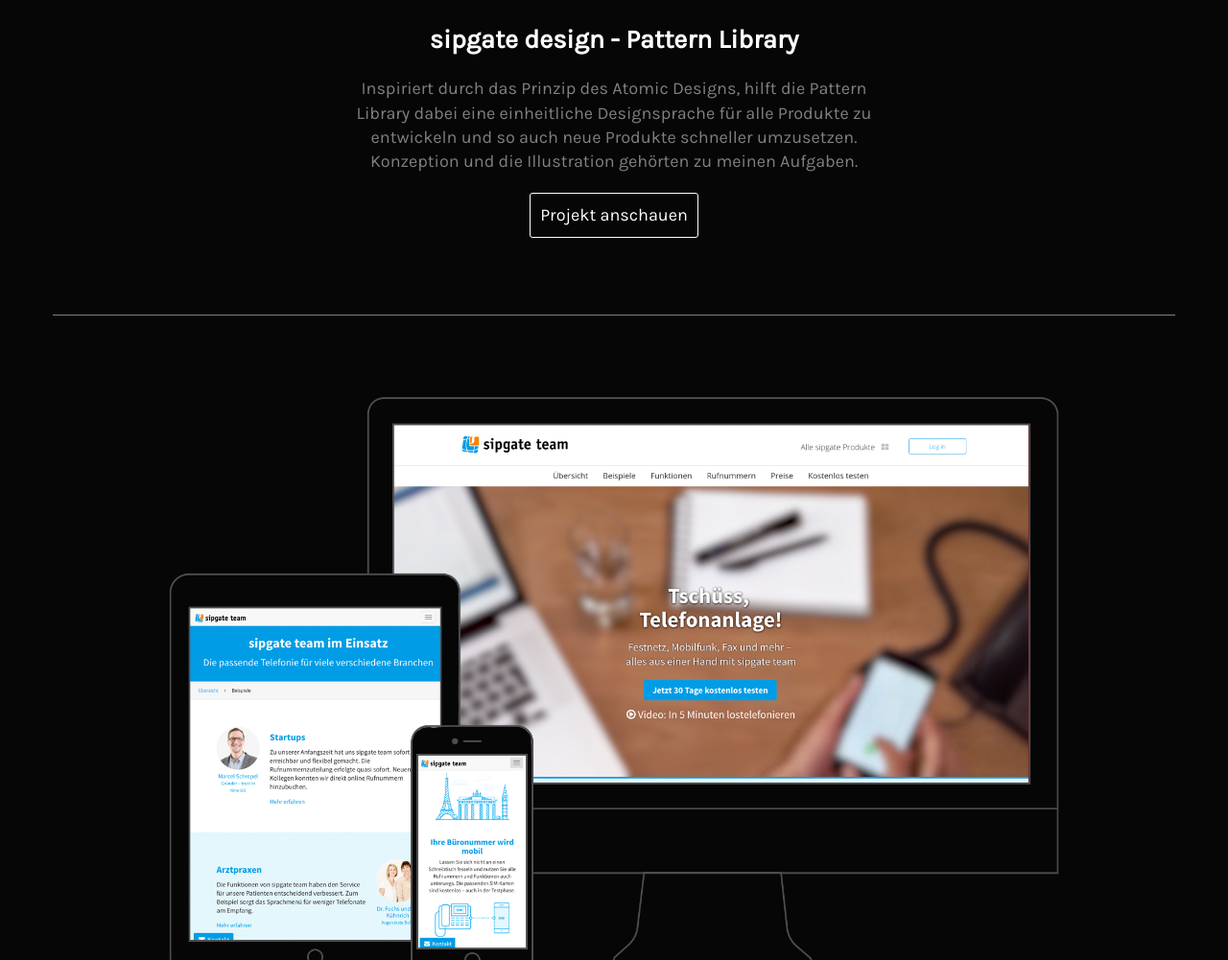
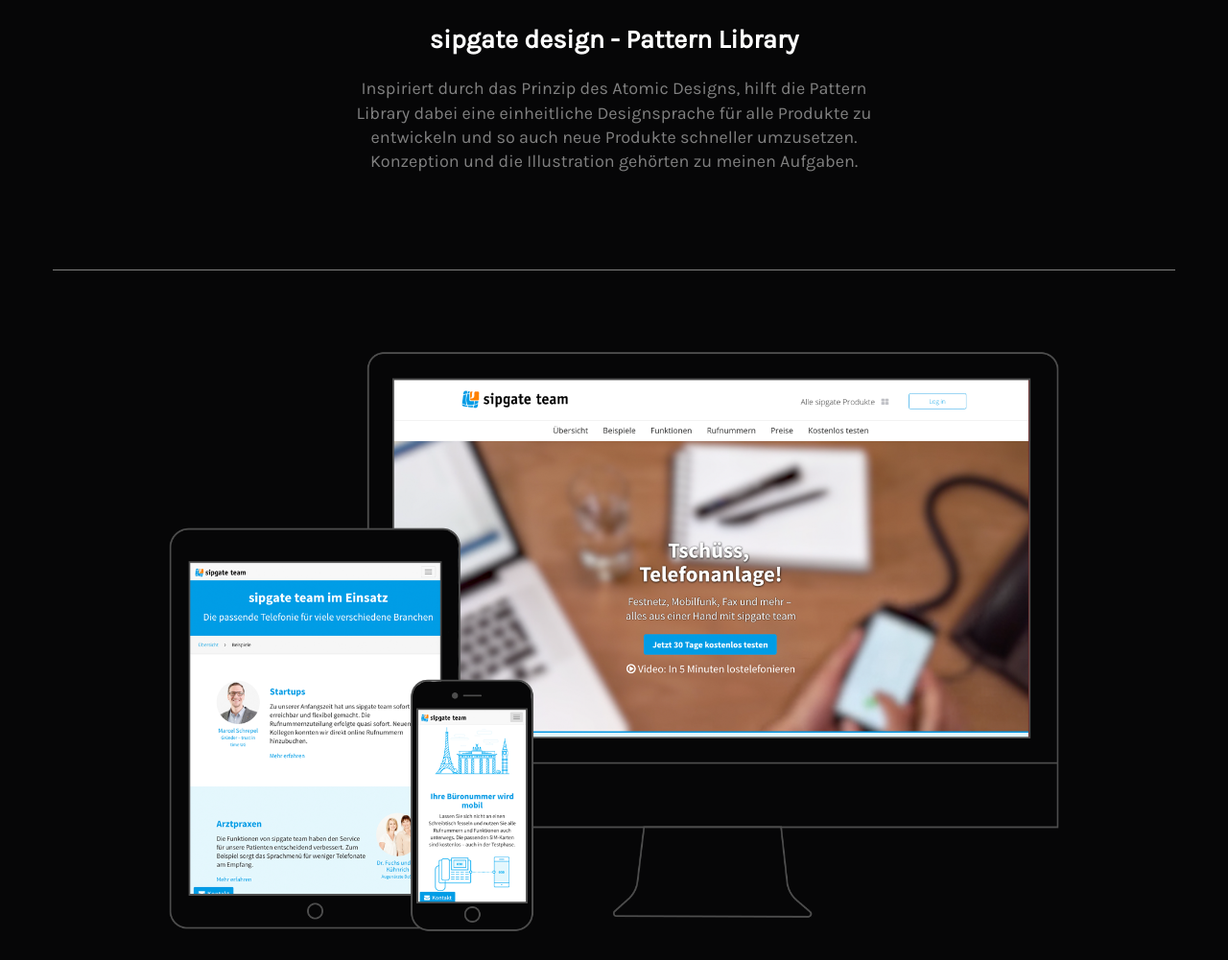
Before and after one commit to Matteska/Matthias-Kucharski, a website: page subpages/arbeiten.html in a window 1280 px wide. Shown: the part 1876-2877 px from the top of the page at 96% size. Drawn offline with Linux system fonts and the light colour scheme.

Commit message:
deleted link to pattern library on arbeiten.html

```diff
--- a/subpages/arbeiten.html
+++ b/subpages/arbeiten.html
@@ -61,7 +61,6 @@
             hilft die Pattern Library dabei eine einheitliche Designsprache
             für alle Produkte zu entwickeln und so auch neue Produkte schneller umzusetzen.
             Konzeption und die Illustration gehörten zu meinen Aufgaben.</p>
-            <a class="button" href="http://www.sipgate.de/design" target="_blank" title="sipgate Pattern Library">Projekt anschauen</a>
           </div>
         </div>
 
```
